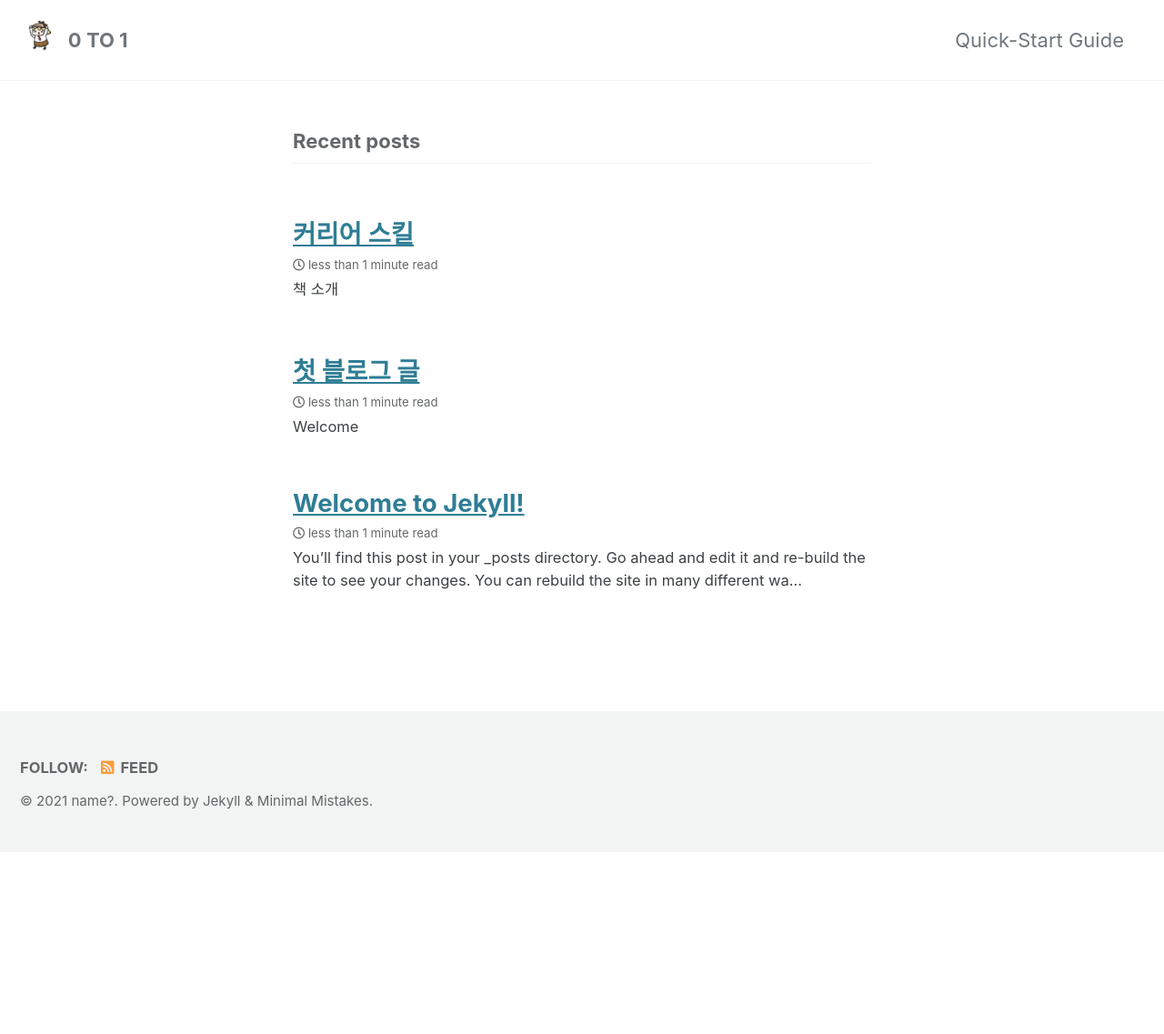
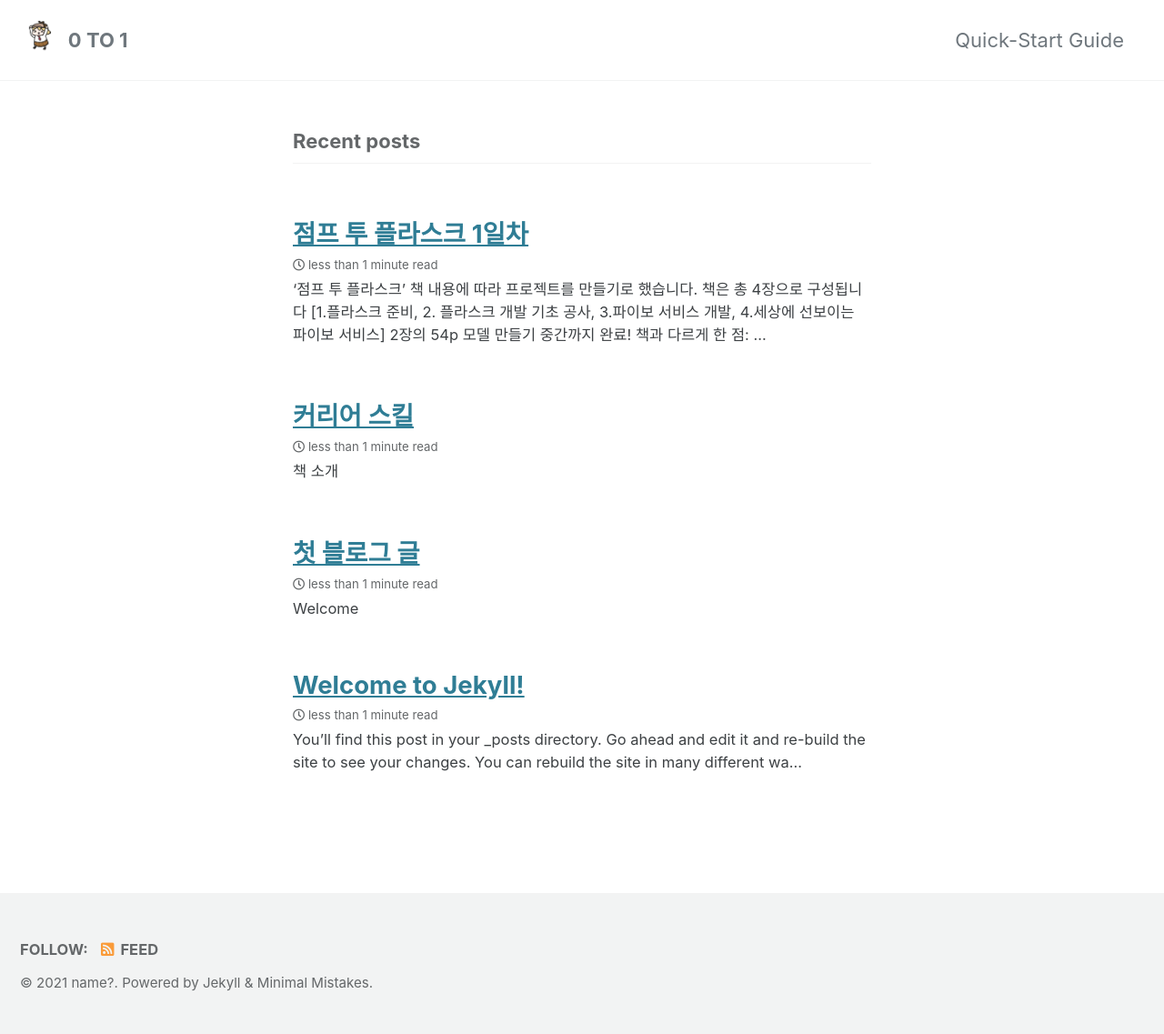
Before and after one commit to Donghee4/old_github, a Jekyll site: the page built from index.markdown, in a window 1280 px wide. Shown: the whole page at 91% size. Built offline with Jekyll 4.4.1, drawn with Linux system fonts in a browser that asks for light colours; cached includes are drawn as plain includes; the list of posts is cut into pages by our own code; before the commit the page ends 937 px from its top, so only the background shows below that.

Commit message:
20210924

```diff
--- /dev/null
+++ b/_posts/2021-09-24-1.md
@@ -0,0 +1,20 @@
+---
+layout: post
+title:  "점프 투 플라스크 1일차"
+---
+
+# '점프 투 플라스크' 책 내용에 따라 프로젝트를 만들기로 했습니다.
+**책은 총 4장으로 구성됩니다 [1.플라스크 준비, 2. 플라스크 개발 기초 공사, 3.파이보 서비스 개발, 4.세상에 선보이는 파이보 서비스]**
+2장의 54p 모델 만들기 중간까지 완료!<br>
+책과 다르게 한 점:
+1. 파이참 대신 vscode 사용,
+2. 로컬 디스크(c)에 프로젝트 폴더를 넣는게 마음에 들지 않아서 폴더 위치를 바탕화면으로 지정한 점
+3. 플라스크 기본 애플리케이션 설정을 일시적이 아닌 지속적으로 변경이 유지되도록 한 것
+
+시간이 걸린 점:<br>
+1. 플라스크의 기본 애플리케이션 설정을 일시적이 아니라 계속 유지되도록 설정을 변경함.<br>
+방법: (윈도우에서 환경 변수에 path 추가하는 것과 유사함)window키+r => sysdm.cpl 입력 후 엔터 => 고급 => 환경변수 => 유저 변수 설정에서 (2개의 구역 중 위 구역) FLASK_APP 클릭 후 변경 클릭 => variable value 에 app.py 대신 pybo.py 를 넣고 ok를 누른다.
+2. 책에서는 venv 폴더 안에 myproject.cmd 파일을 만들고, path에 추가해서 cmd 창 어디서든 myproject 명령어를 사용할 수 있도록 만들었습니다.<br>
+저는 vscode의 bash창에서 아무 경로에서나 myproejct를 사용하고 싶어서 검색을 했으나... 방법을 못 찾았습니다.
+
+2일차 목표는 2장 플라스크 기초 공사를 끝내는 것입니다.
```
Also changed, not shown: _posts/2021-09-16-first.md (+1 -1 lines).
